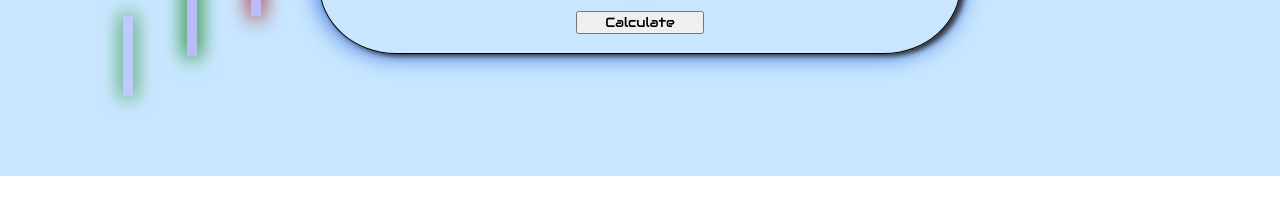
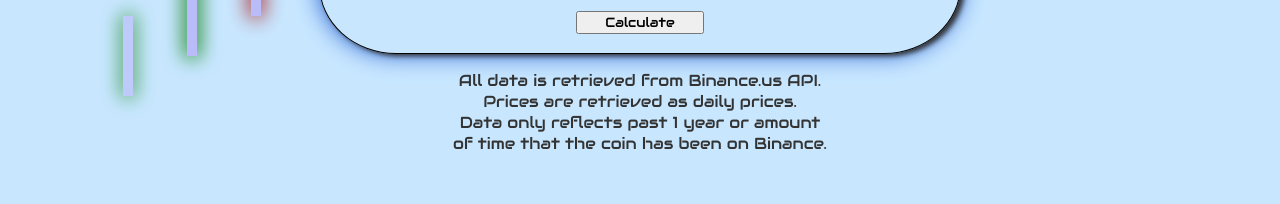
Before and after one commit to Jojo970/EmaCalculatorReact, a React (Create React App) app: page /makestrategy in a window 1280 px wide. Shown: the part 624-828 px from the top of the page. Before the commit the page ends 800 px from the top, so only its background shows below. Built offline with nearby package versions, Linux system fonts and the light colour scheme; no server answers.

Commit message:
include warnings on strategy making page

```diff
--- a/src/App.css
+++ b/src/App.css
@@ -91,9 +91,11 @@ img{
 
   .setParamsBackground{
     background-color: rgb(200, 231, 255);
+    text-align: center;
   }
   .setParamsBackgroundDark{
     background-color: #333;
+    text-align: center;
   }
 
 
--- a/src/components/MakeStrategy.js
+++ b/src/components/MakeStrategy.js
@@ -60,6 +60,11 @@ const MakeStrategy = ({setEmaOne, setEmaTwo, name, setName, theme}) => {
       <button>Calculate</button>
 
     </form>
+    <p>All data is retrieved from Binance.us API.<br></br>
+    Prices are retrieved as daily prices.<br></br>
+    Data only reflects past 1 year or amount <br></br>
+    of time that the coin has been on Binance.
+    </p>
     <div className='blockThing'> </div>
     {animationStyle ? (<>
     <div className='darktheme x1'></div>
```
